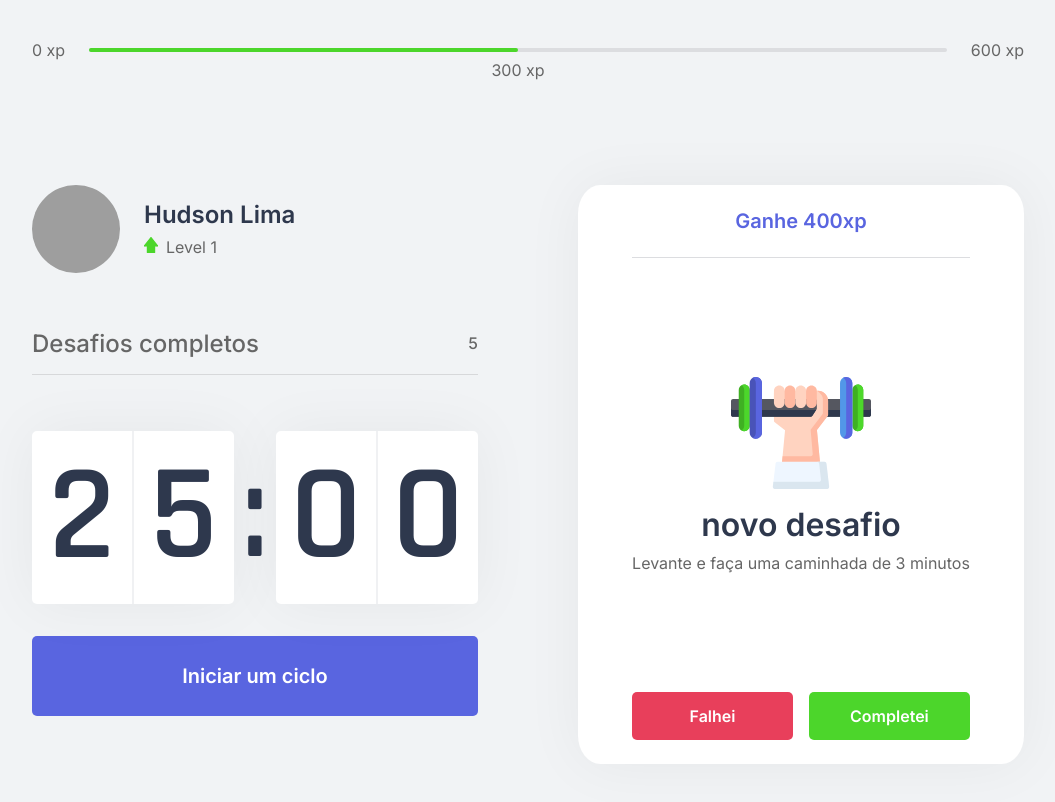
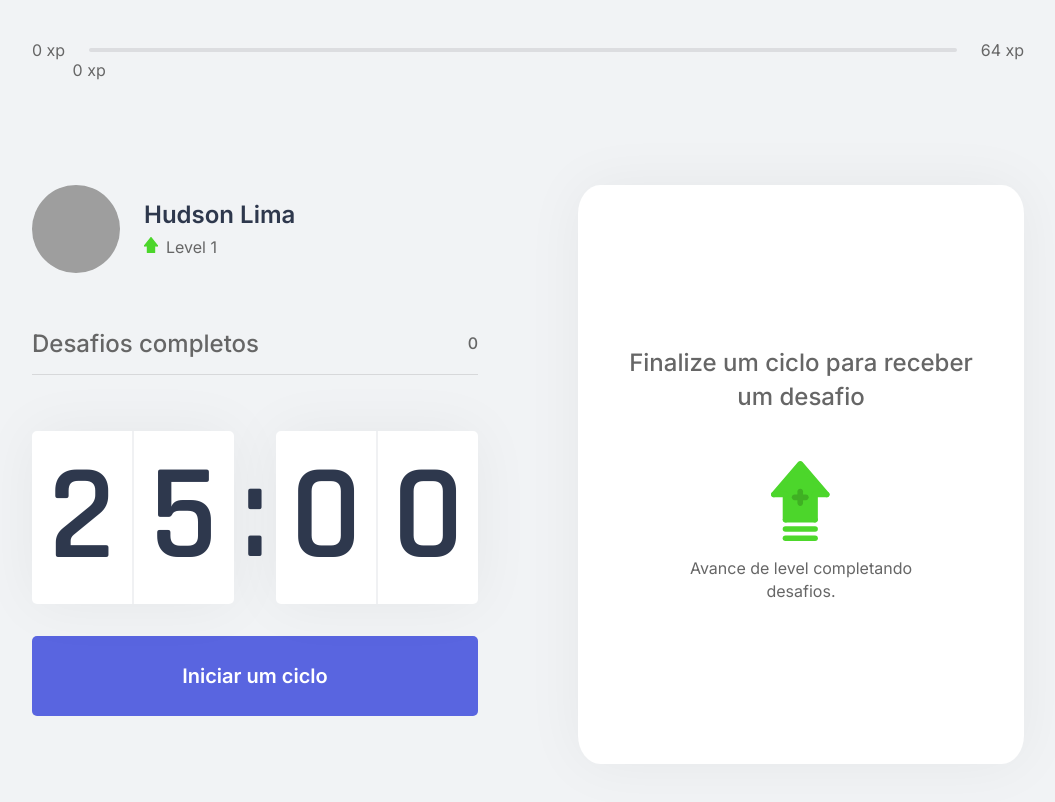
Before and after one commit to HudsonLima/taskit-next, a Next.js app: page / in a window 1280 px wide. Shown: the top 802 px of the page, without its empty margins (112-1167 px from the left). Built offline with nearby package versions, Linux system fonts and the light colour scheme; grey boxes are pictures that could not be loaded.

Commit message:
Replace static vars with the comming from the ones from context

```diff
--- a/src/componentes/ChallengeBox.tsx
+++ b/src/componentes/ChallengeBox.tsx
@@ -1,26 +1,29 @@
 
+import { useContext } from 'react';
+import { ChallengesContext } from '../contexts/ChallengesContext';
 import styles from '../styles/components/ChallengeBox.module.css'
 
 export function ChallengeBox() {
+    const { activeChallenge, resetChallenge } = useContext(ChallengesContext);
 
-    const hasActiveChallenge = true;
 
     return(
     <div className={styles.challengeBoxCointainer}>
 
-    {hasActiveChallenge ? (
+    {activeChallenge ? (
         <div className={styles.challengeActive}>
-            <header>Ganhe 400xp</header>
+            <header>Ganhe {activeChallenge.amount}xp</header>
 
             <main>
-                <img src="icons/body.svg"/>
+                <img src={`icons/${activeChallenge.type}.svg`}/>
                 <strong>novo desafio</strong>
-                <p>Levante e faça uma caminhada de 3 minutos</p>
+                <p>{activeChallenge.description}</p>
             </main>
 
             <footer>
                 <button type="button"
-                 className={styles.challengeFailedButton}>
+                 className={styles.challengeFailedButton}
+                 onClick={resetChallenge}>
                      Falhei
                  </button>
 
--- a/src/componentes/CompletedChallenge.tsx
+++ b/src/componentes/CompletedChallenge.tsx
@@ -1,12 +1,16 @@
 
+import { useContext } from 'react';
+import { ChallengesContext } from '../contexts/ChallengesContext';
 import styles from '../styles/components/CompletedChallenges.module.css'
 
 export function CompletedChallenges() {
 
+    const { challengesCompleted }  = useContext(ChallengesContext);
+
     return(
     <div className={styles.completedChallengsContainer}>
         <span>Desafios completos</span>
-        <span>5</span>
+        <span>{ challengesCompleted }</span>
     </div>
     );
 }
--- a/src/componentes/Countdown.tsx
+++ b/src/componentes/Countdown.tsx
@@ -1,9 +1,12 @@
-import { useState, useEffect } from 'react';
+import { useState, useEffect, useContext } from 'react';
+import { ChallengesContext } from '../contexts/ChallengesContext';
 import styles from '../styles/components/Countdown.module.css'
 
 let countdownTimeout: NodeJS.Timeout;
 
 export function Countdown() {
+    const {startNewChallenge} = useContext(ChallengesContext)
+
     const [time, setTime] = useState(25 * 60);
     const [isActive, setIsActive] = useState(false);
     const [hasFinished, setHasFinished] = useState(false);
@@ -34,6 +37,7 @@
         }else if(isActive && time ===0){
             setHasFinished(true);
             setIsActive(false);
+            startNewChallenge();
         }
     }, [isActive, time])
 
--- a/src/componentes/ExperienceBar.tsx
+++ b/src/componentes/ExperienceBar.tsx
@@ -1,17 +1,22 @@
+import { useContext } from 'react';
+import { ChallengesContext } from '../contexts/ChallengesContext';
 import styles from '../styles/components/ExperienceBar.module.css';
+import { ChallengeBox } from './ChallengeBox';
 
 export function ExperienceBar(){
+    const {currentExperience, experienceToNextLevel} = useContext(ChallengesContext);
+    const percentToNextLevel =  Math.round(currentExperience * 100) / experienceToNextLevel;
+
     return(
         <header className={styles.experienceBar}>
             <span>0 xp</span>
             <div>
-        <div style={{width: '50%'}}/>
-        <span className={styles.currentExperience} style={{left: '50%'}}>
-            300 xp
+                <div style={{width: `${percentToNextLevel}%`}}/>
+                <span className={styles.currentExperience} style={{left: `${percentToNextLevel}%`}}>
+                    {currentExperience} xp
                 </span>
             </div>
-    <span>600 xp</span>
+            <span>{experienceToNextLevel} xp</span>
         </header>
-
     );
 }
```
Lines whose indentation alone changed are shown as unchanged.
